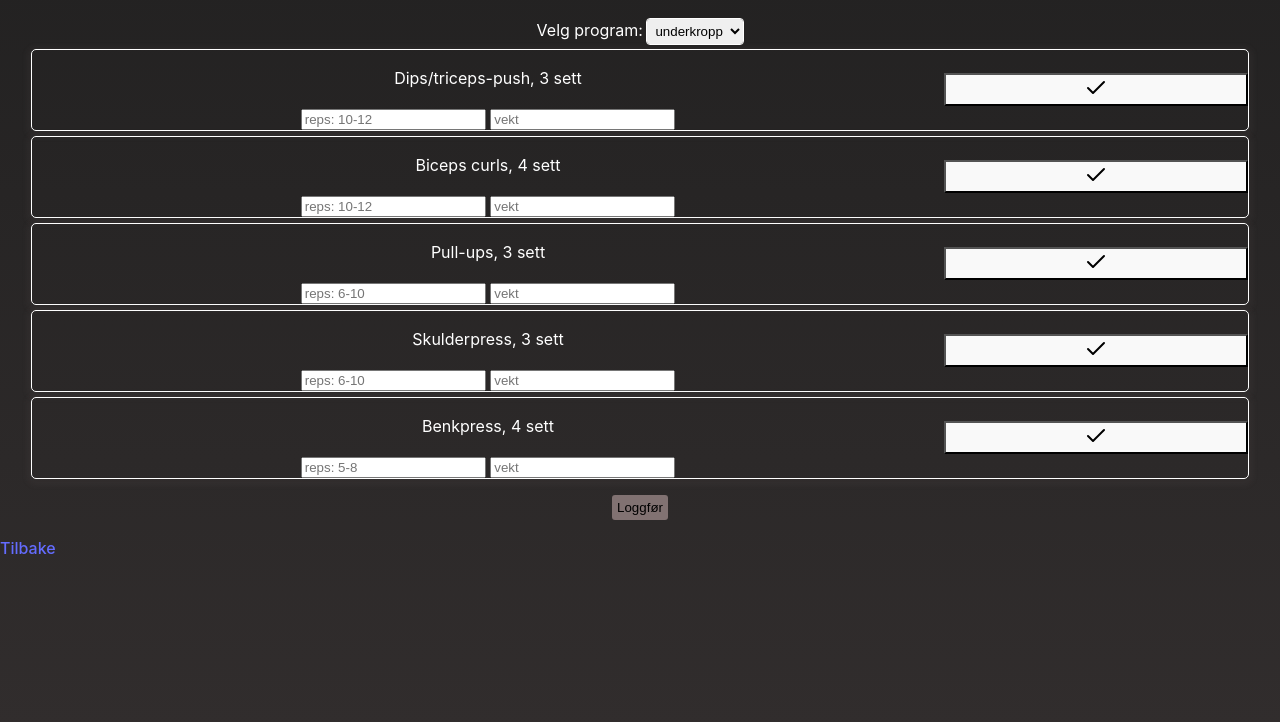
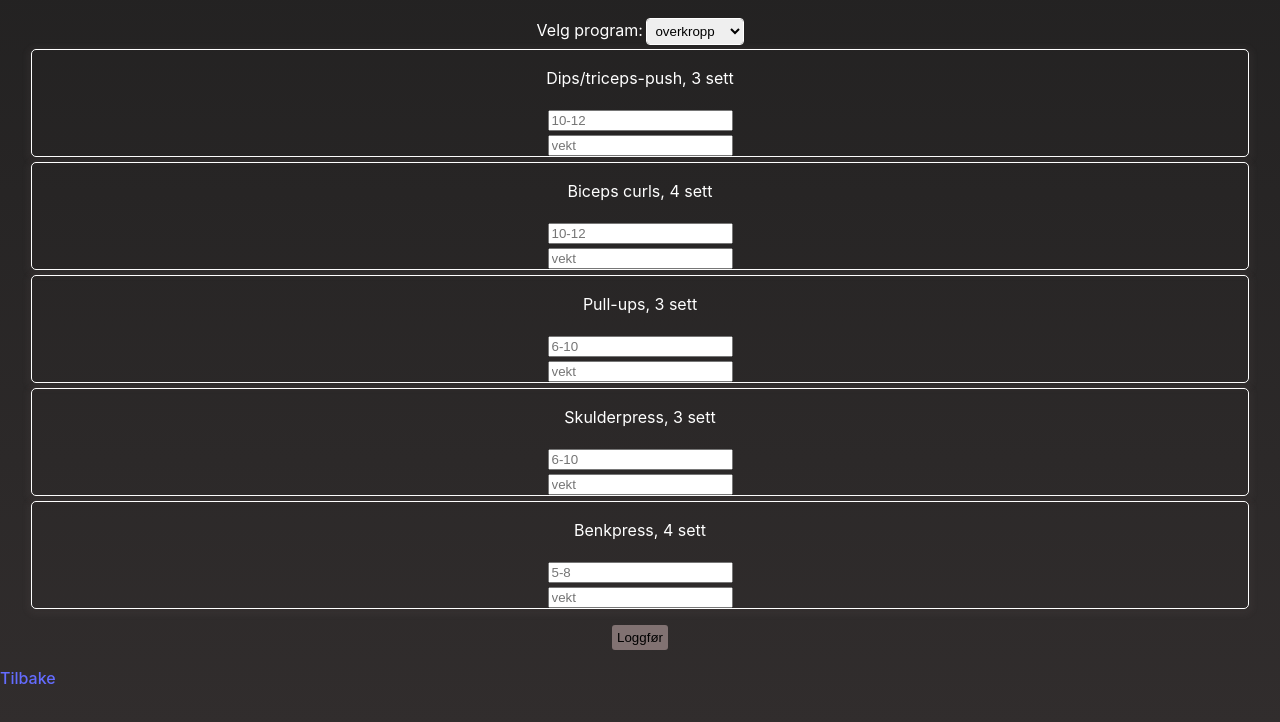
Before and after one commit to olemart1n/olems, a website built with Vite: page trening.html in a window 1280 px wide. Shown: the part 74-796 px from the top of the page. Built offline with nearby package versions, Linux system fonts and the light colour scheme.

Commit message:
update: form

```diff
--- a/src/CSS/trening.css
+++ b/src/CSS/trening.css
@@ -5,6 +5,7 @@ form {
 }
 .form_exercise {
     display: flex;
+    flex-direction: column;
     width: 95%;
     margin: auto;
     border: 1px solid white;
@@ -16,15 +17,10 @@ form {
     padding: 0;
 }
 
-.form_exercise > div {
-    width: 75%;
-    text-align: center;
+.form_exercise input {
+    min-width: 10rem;
+    margin-top: 4px;
 }
-
-.form_exercise_button {
-    width: 25%;
-}
-
 .form_exercise .hidden {
     visibility: hidden;
     display: none;
--- a/src/JS/trening/form.ts
+++ b/src/JS/trening/form.ts
@@ -8,7 +8,7 @@ const getSpanInnerHTML = (spanEl: HTMLSpanElement | null) => {
     return spanEl?.innerHTML as string;
 };
 
-const addExerciseToObject = (key: string) => {
+export const addExerciseToObject = (key: string) => {
     const newExercise: Exercise = {
         exercise: getSpanInnerHTML(document.querySelector(`[data-exercise="${key}"]`) ?? null),
         sets: getSpanInnerHTML(document.querySelector(`[data-sets="${key}"]`) ?? null),
@@ -17,32 +17,32 @@ const addExerciseToObject = (key: string) => {
     };
     state.completedExercises.push(newExercise);
 };
-export const programForm = (prog: Exercise[]) => {
+export const displayProgramForm = (prog: Exercise[]) => {
     document.querySelector<HTMLFormElement>("form")!.innerHTML = "";
 
     prog.forEach((step, i) => {
-        const button = document.createElement("button");
-        button.classList.add("form_exercise_button");
-        button.innerHTML = `<svg xmlns="http://www.w3.org/2000/svg" width="24" height="24" viewBox="0 0 24 24" fill="none" stroke="currentColor" stroke-width="2" stroke-linecap="round" stroke-linejoin="round" class="lucide lucide-check"><path d="M20 6 9 17l-5-5"/></svg>`;
-        button.setAttribute("type", "button");
-        button.addEventListener("click", () => {
-            addExerciseToObject(i.toString());
-            button.style.backgroundColor = "rgb(146, 222, 146)";
-        });
+        // addExerciseToObject(i.toString());
         const parentDiv = document.createElement("div");
         parentDiv.classList.add("form_exercise");
+        parentDiv.innerHTML += `
+        <div>
+            <p ><span data-exercise="${i}">${step.exercise}</span>, <span data-sets="${i}">${step.sets}</span> sett</p>
+        </div>
+        <input name="exercise" class="hidden" value="${step.exercise}" name="sets"/>
+    `;
+        const inputReps = document.createElement("input");
+        inputReps.classList.add("reps");
+        inputReps.placeholder = step.reps;
+        inputReps.setAttribute("data-reps", i.toString());
+        parentDiv.insertAdjacentElement("beforeend", inputReps);
+        const inputWeight = document.createElement("input");
+        inputWeight.classList.add("weight");
+        inputWeight.placeholder = "vekt";
+        inputReps.setAttribute("data-weight", i.toString());
+        parentDiv.insertAdjacentElement("beforeend", inputWeight);
         document
             .querySelector<HTMLFormElement>("form")!
             .insertAdjacentElement("afterbegin", parentDiv);
-        parentDiv.innerHTML += `
-            <div>
-                <p ><span data-exercise="${i}">${step.exercise}</span>, <span data-sets="${i}">${step.sets}</span> sett</p>
-                <input data-reps="${i}" placeholder="reps: ${step.reps}" name="reps"/>
-                <input data-weight="${i}" placeholder="vekt" name="kg"/>
-            </div>
-            <input name="exercise" class="hidden" value="${step.exercise}" name="sets"/>
-        `;
-        parentDiv.insertAdjacentElement("beforeend", button);
     });
     document
         .querySelector<HTMLFormElement>("form")!
--- a/src/JS/trening/index.ts
+++ b/src/JS/trening/index.ts
@@ -1,8 +1,9 @@
 import "../../CSS/trening.css";
 import { fullBody, lowerBody, upperBody } from "./definitions";
-import { programForm, resetButtonsColors } from "./form";
+import { displayProgramForm, resetButtonsColors, addExerciseToObject } from "./form";
 import { state } from "./state";
 import { openDialog } from "./dialog";
+
 const form = document.querySelector("form");
 const prevExercises = document.querySelector("#prev_exercises");
 
@@ -14,6 +15,11 @@ if (!localStorage.getItem("storedExercises")) {
 
 form?.addEventListener("submit", (e) => {
     e.preventDefault();
+
+    for (let i = 0; i <= 4; i++) {
+        addExerciseToObject(i.toString());
+    }
+
     state.savedExercises.push({
         prog: state.currentProgram,
         data: state.completedExercises,
@@ -43,11 +49,11 @@ export const renderPrevExercises = () => {
 
 const displayChosenProgram = (prog: string = "overkropp") => {
     if (prog === "fullkropp") {
-        programForm(fullBody);
+        displayProgramForm(fullBody);
     } else if (prog === "overkropp") {
-        programForm(upperBody);
+        displayProgramForm(upperBody);
     } else if (prog === "underkropp") {
-        programForm(lowerBody);
+        displayProgramForm(lowerBody);
     } else {
         return;
     }
--- a/trening.html
+++ b/trening.html
@@ -53,8 +53,9 @@
     <div id="select_container">
       <label for="program">Velg program:</label>
       <select id="program" name="program">
+        <option value="overkropp">overkropp</option>
         <option value="underkropp">underkropp</option>
-        <option value="overkropp">overkropp</option>
+
         <option value="fullkropp">fullkropp</option>
       </select>
     </div>
```
